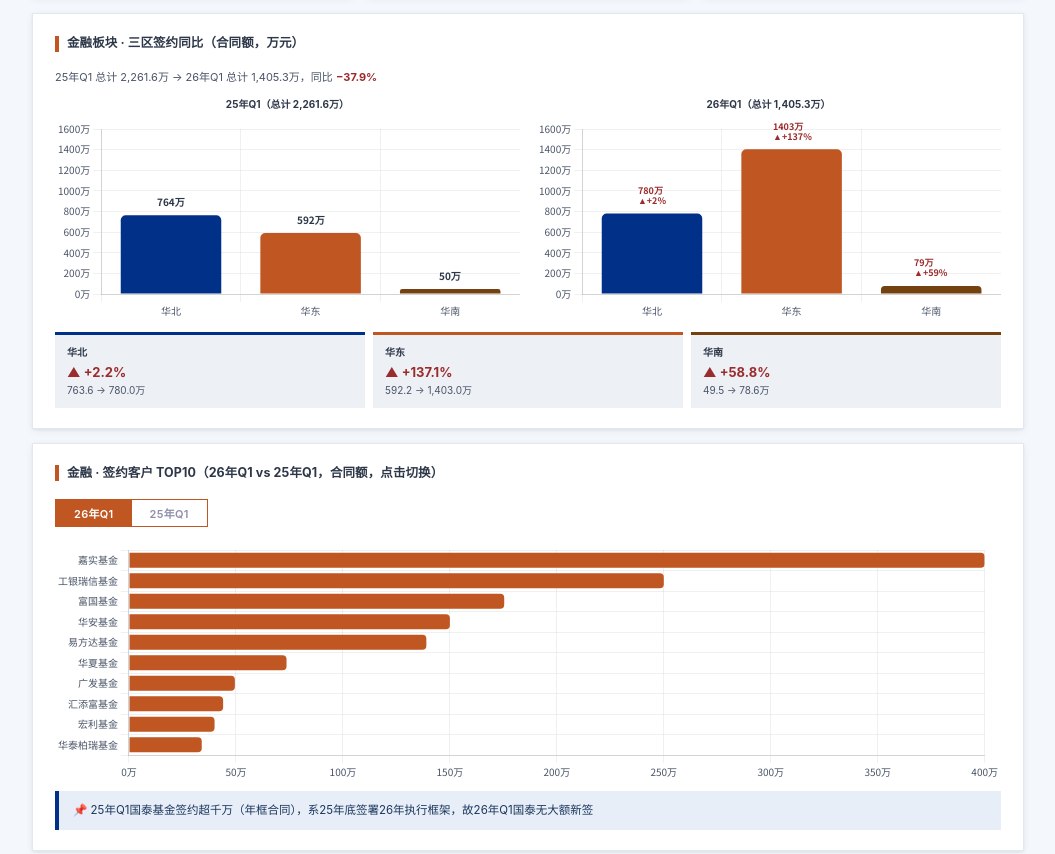
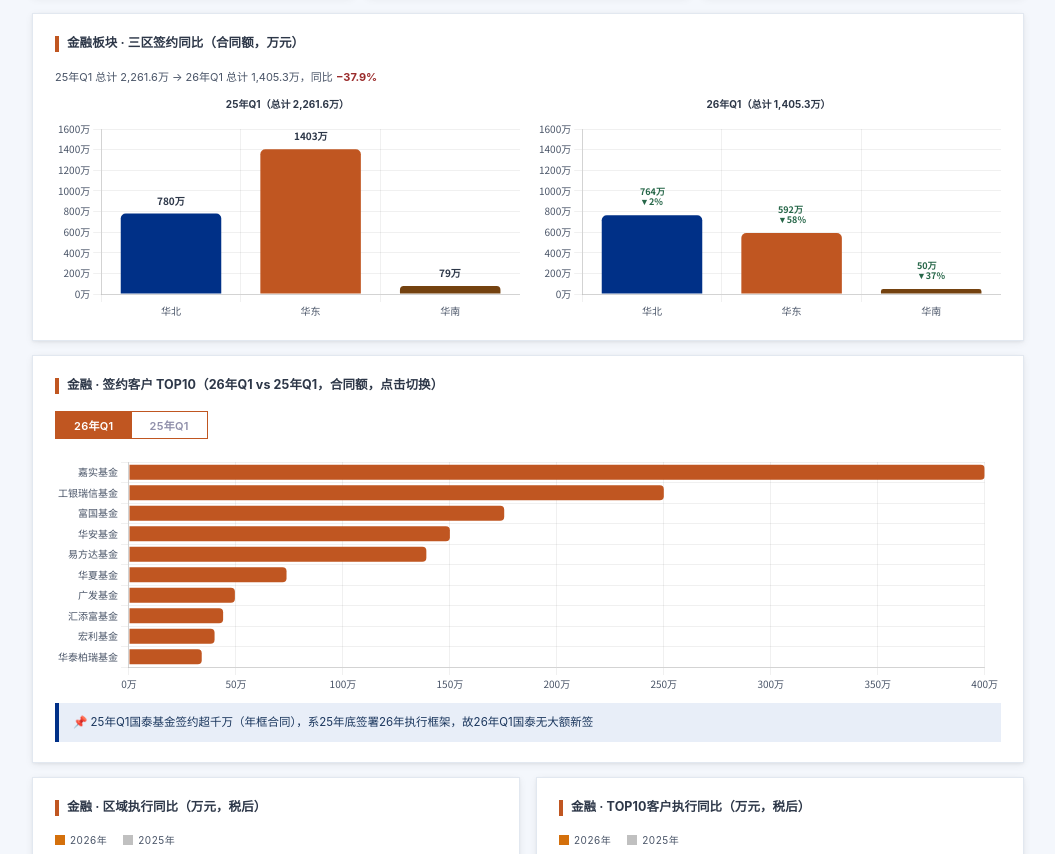
Before and after one commit to xueqiu-hkipo-HH/2026Q1-SYH, a plain HTML site: page index.html in a window 1280 px wide. Shown: the part 2076-2930 px from the top of the page, without its empty margins (112-1167 px from the left). Drawn offline with Linux system fonts and the light colour scheme.

Commit message:
Add files via upload

```diff
--- a/index.html
+++ b/index.html
@@ -356,23 +356,6 @@
         <div>
           <div style="font-size:10px;font-weight:700;color:var(--ink2);margin-bottom:8px;text-align:center">26年Q1（总计 1,405.3万）</div>
           <div class="chart-wrap" style="height:200px"><canvas id="c_fin_sign_reg26"></canvas></div>
-        </div>
-      </div>
-      <div style="display:grid;grid-template-columns:repeat(3,1fr);gap:8px;margin-top:12px">
-        <div style="background:var(--bg2);padding:10px 12px;border-top:3px solid var(--bl)">
-          <div style="font-size:10px;font-weight:700;color:var(--ink2);margin-bottom:3px">华北</div>
-          <div style="font-size:13px;font-weight:700;color:var(--rd)">▲ +2.2%</div>
-          <div style="font-size:10px;color:var(--ink3)">763.6 → 780.0万</div>
-        </div>
-        <div style="background:var(--bg2);padding:10px 12px;border-top:3px solid var(--or)">
-          <div style="font-size:10px;font-weight:700;color:var(--ink2);margin-bottom:3px">华东</div>
-          <div style="font-size:13px;font-weight:700;color:var(--rd)">▲ +137.1%</div>
-          <div style="font-size:10px;color:var(--ink3)">592.2 → 1,403.0万</div>
-        </div>
-        <div style="background:var(--bg2);padding:10px 12px;border-top:3px solid var(--gd)">
-          <div style="font-size:10px;font-weight:700;color:var(--ink2);margin-bottom:3px">华南</div>
-          <div style="font-size:13px;font-weight:700;color:var(--rd)">▲ +58.8%</div>
-          <div style="font-size:10px;color:var(--ink3)">49.5 → 78.6万</div>
         </div>
       </div>
     </div>
@@ -525,29 +508,15 @@
     <!-- 上市板块三区签约同比 -->
     <div class="card" style="margin-bottom:14px">
       <div class="c-title bl">上市板块 · 三区签约同比（合同额，万元）</div>
-      <div style="font-size:11px;color:var(--ink3);margin-bottom:12px">25年Q1 总计 1,266.5万 → 26年Q1 总计 1,265.35万，同比 <span style="color:var(--ink2);font-weight:700">−0.1%</span></div>
+      <div style="font-size:11px;color:var(--ink3);margin-bottom:12px">25年Q1 总计 1,266.5万 → 26年Q1 总计 1,202.2万，同比 <span style="color:#276749;font-weight:700">−5.1%</span></div>
       <div style="display:grid;grid-template-columns:1fr 1fr;gap:16px">
         <div>
           <div style="font-size:10px;font-weight:700;color:var(--ink2);margin-bottom:8px;text-align:center">25年Q1（总计 1,266.5万）</div>
           <div class="chart-wrap" style="height:200px"><canvas id="c_lst_sign_reg25"></canvas></div>
         </div>
         <div>
-          <div style="font-size:10px;font-weight:700;color:var(--ink2);margin-bottom:8px;text-align:center">26年Q1（总计 1,265.35万）</div>
+          <div style="font-size:10px;font-weight:700;color:var(--ink2);margin-bottom:8px;text-align:center">26年Q1（总计 1,202.2万）</div>
           <div class="chart-wrap" style="height:200px"><canvas id="c_lst_sign_reg26"></canvas></div>
-        </div>
-      </div>
-      <div style="display:grid;grid-template-columns:repeat(3,1fr);gap:8px;margin-top:12px">
-        <div style="background:var(--bg2);padding:10px 12px;border-top:3px solid var(--or)">
-          <div style="font-size:10px;font-weight:700;color:var(--ink2);margin-bottom:3px">华北</div>
-          <div style="font-size:10px;color:var(--ink3)">25→26: <span style="color:var(--rd);font-weight:600">455.9 → 651.4万 <span style="color:var(--rd)">+42.9%</span></span></div>
-        </div>
-        <div style="background:var(--bg2);padding:10px 12px;border-top:3px solid var(--bl)">
-          <div style="font-size:10px;font-weight:700;color:var(--ink2);margin-bottom:3px">华东</div>
-          <div style="font-size:10px;color:var(--ink3)">25→26: <span style="color:#276749;font-weight:600">172.0 → 143.6万 <span style="color:#276749">−16.5%</span></span></div>
-        </div>
-        <div style="background:var(--bg2);padding:10px 12px;border-top:3px solid var(--gd)">
-          <div style="font-size:10px;font-weight:700;color:var(--ink2);margin-bottom:3px">华南</div>
-          <div style="font-size:10px;color:var(--ink3)">25→26: <span style="color:#276749;font-weight:600">574.3 → 471.6万 <span style="color:#276749">−17.9%</span></span></div>
         </div>
       </div>
     </div>
@@ -3182,8 +3151,8 @@
 
 
 // ── 金融三区签约同比 ────────────────────────────────────────
-const finSignReg25=[763.64,592.2,49.5]; // 华北, 华东, 华南
-const finSignReg26=[780.0,1403.0,78.6];
+const finSignReg25=[780.0,1403.0,78.6]; // 华北, 华东, 华南 (25年)
+const finSignReg26=[763.64,592.2,49.5]; // 26年
 const finSignRegLbls=['华北','华东','华南'];
 const finSignRegColors=[BL,OR,GD];
 new Chart('c_fin_sign_reg25',{type:'bar',
@@ -3204,8 +3173,8 @@
   scales:{x:{...base.scales.x,ticks:{...tick,autoSkip:false}},y:{...base.scales.y,max:1600,ticks:{...tick,callback:wan}}}}});
 
 // ── 上市三区签约同比 ────────────────────────────────────────
-const lstSignReg25=[455.9,172.0,574.3]; // 华北, 华东, 华南
-const lstSignReg26=[651.35,143.6,471.59];
+const lstSignReg25=[651.35,143.6,471.59]; // 华北, 华东, 华南 (25年)
+const lstSignReg26=[455.9,172.0,574.3]; // 26年
 const lstSignRegLbls2=['华北','华东','华南'];
 new Chart('c_lst_sign_reg25',{type:'bar',
   data:{labels:lstSignRegLbls2,datasets:[{data:lstSignReg25,backgroundColor:[BL,OR,GD],borderRadius:5}]},
```
